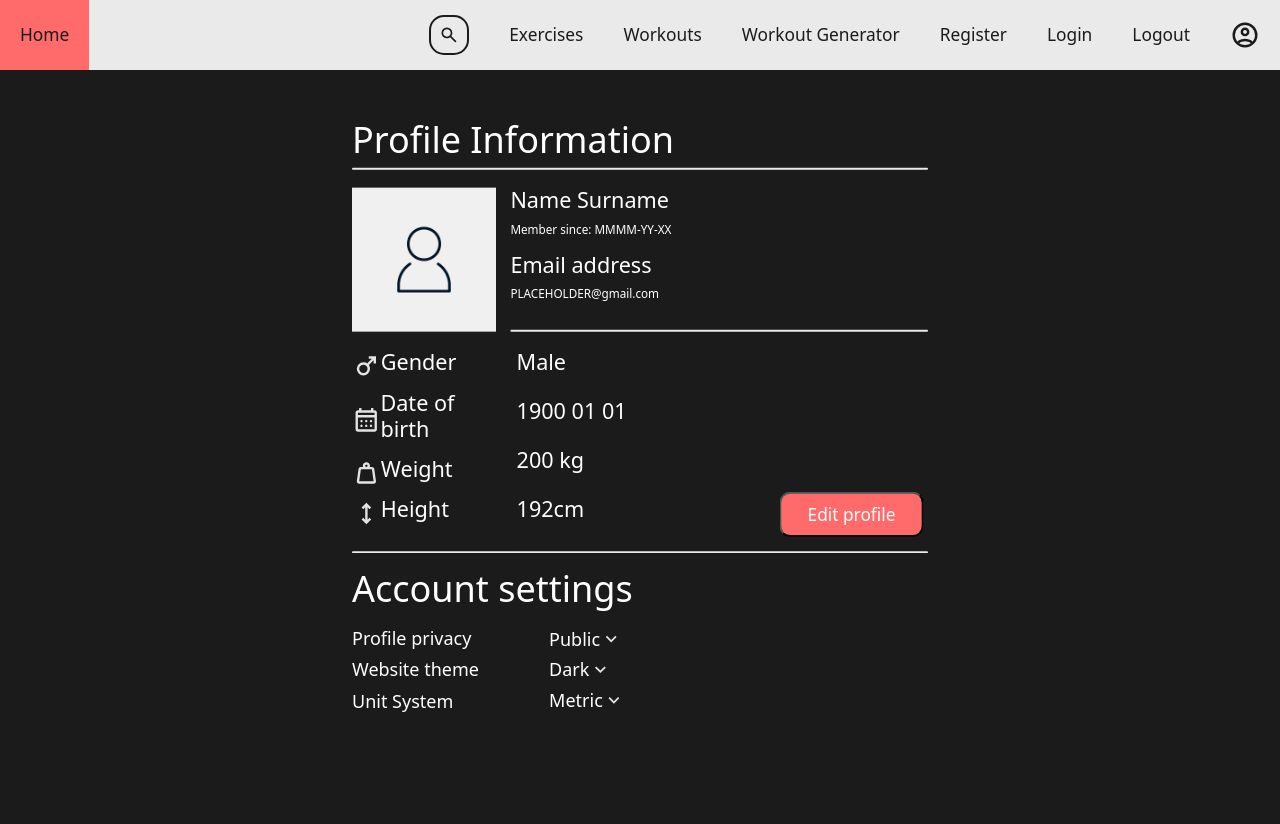
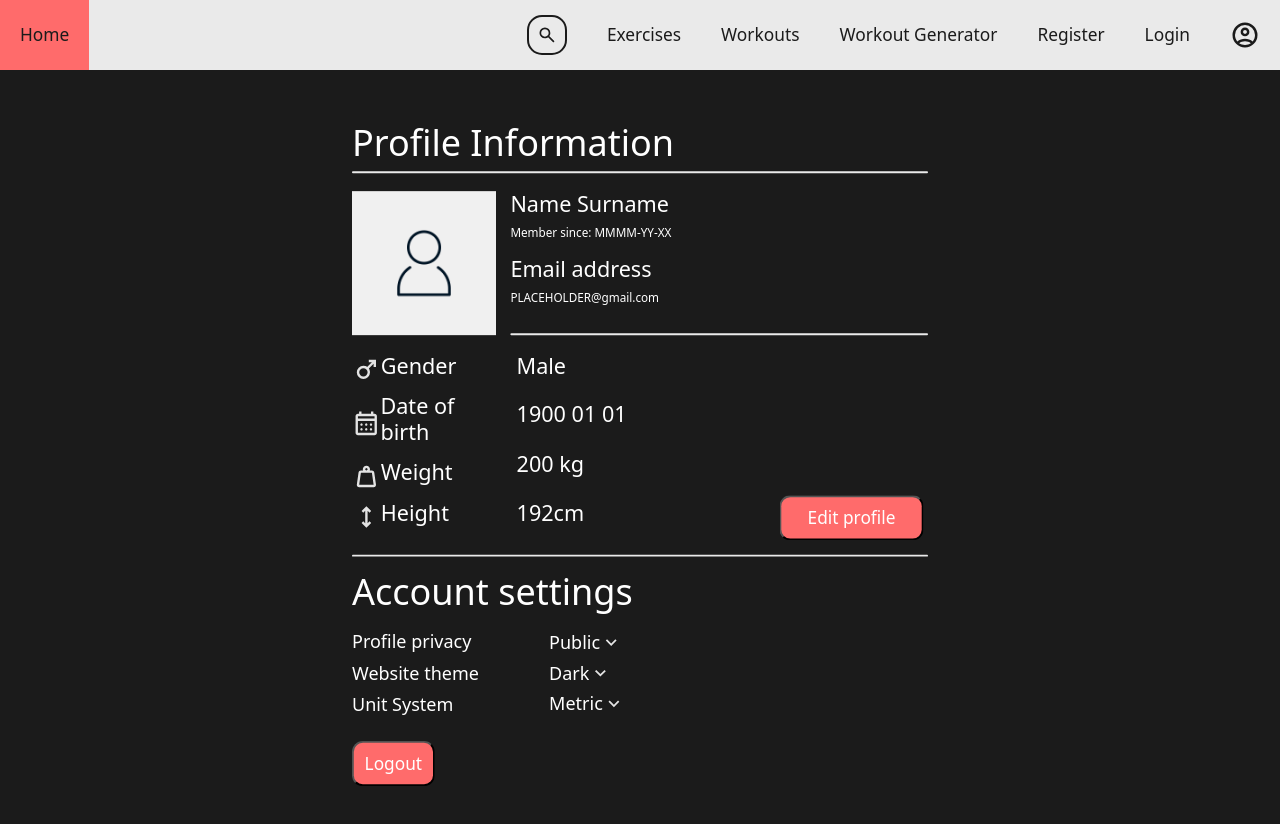
Before and after one commit to FitnessWebas/fitnessweb-ui, a React (Vite) app: page /Profile in a window 1280 px wide. Shown: the top 824 px of the page. Before the commit the page ends 800 px from the top, so only its background shows below. Built offline with nearby package versions, Linux system fonts and the light colour scheme; no server answers.

Commit message:
refactor: added logout button to profile

```diff
--- a/src/components/ProfileForm/Profile.module.css
+++ b/src/components/ProfileForm/Profile.module.css
@@ -91,6 +91,10 @@
   justify-content: right;
   align-items: flex-end;
 }
+.logoutButton {
+  display: flex;
+  justify-content: flex-start;
+}
 
 .infoButton button {
   width: 70%;
@@ -101,6 +105,23 @@
   font-weight: 500;
   height: 50px;
   overflow: hidden;
+}
+
+.logoutButton button {
+  display: inline-flex;
+  align-items: center;
+  width: auto;
+  border-radius: 12px;
+  padding: 12px;
+  margin-top: 20px;
+  margin-left: 0px;
+  background-color: var(--accent-1);
+  color: white;
+  font-size: 1.2rem;
+  font-weight: 500;
+  height: 50px;
+  overflow: hidden;
+  text-align: center;
 }
 
 .account {
--- a/src/components/ProfileForm/Profile.tsx
+++ b/src/components/ProfileForm/Profile.tsx
@@ -3,9 +3,11 @@ import Username from "../../assets/Username.png";
 import Username1 from "../../assets/Username1.jpg";
 import styles from "./Profile.module.css";
 import { useNavigate } from "react-router-dom";
+import { useLogoutUser } from "../../api/user/useLogoutUser";
 
 export const Profile = () => {
   const navigate = useNavigate();
+  const logout = useLogoutUser();
   const [name, setName] = useState("Name Surname");
   const [memberSince, setMemberSince] = useState("MMMM-YY-XX");
   const [email, setEmail] = useState("PLACEHOLDER@gmail.com");
@@ -128,6 +130,7 @@ export const Profile = () => {
           </div>
         </form>
         <hr className={styles.hr} />
+
         <form className={styles.account}>
           <h1>Account settings</h1>
           <div className={styles.accSettings}>
@@ -218,6 +221,17 @@ export const Profile = () => {
               </div>
             </div>
           </div>
+          <div className={styles.logoutButton}>
+            <button
+              type="button"
+              onClick={() => {
+                logout();
+                navigate("/");
+              }}
+            >
+              Logout
+            </button>
+          </div>
         </form>
       </div>
     </div>
--- a/src/components/navbar/NavBar.tsx
+++ b/src/components/navbar/NavBar.tsx
@@ -1,4 +1,4 @@
-import { Link, useNavigate } from "react-router-dom";
+import { Link } from "react-router-dom";
 import styles from "./NavBar.module.css";
 import { useState, useRef, useEffect } from "react";
 import RegisterModal from "../ModalPopUp/RegisterModal";
@@ -8,15 +8,12 @@ import PassResetModal from "../ModalPopUp/PassResetModal";
 import { useModal } from "../ModalPopUp/ModalOperations";
 import InitialProfileSetupModal from "../ModalPopUp/InitialProfileSetupModal";
 import { useGetByUserIdUserMetrics } from "../../api/userMetrics/useGetByUserIdUserMetrics";
-import { useLogoutUser } from "../../api/user/useLogoutUser";
 
 function NavBar() {
   const [isExpanded, setIsExpanded] = useState(false);
   const [isSidebarOpen, setIsSidebarOpen] = useState(false);
   const [isLoggedIn, setIsLoggedIn] = useState(false);
   const searchRef = useRef<HTMLDivElement>(null);
-  const logout = useLogoutUser();
-  const navigate = useNavigate();
 
   const loggedInUserId = localStorage.getItem("userId");
   const { data: getByUserIdUserMetricsData } = useGetByUserIdUserMetrics(
@@ -189,15 +186,6 @@ function NavBar() {
         <Link to="/Login" onClick={handleOpenLoginModal}>
           Login
         </Link>
-        <Link
-          to="/"
-          onClick={() => {
-            logout();
-            navigate("/");
-          }}
-        >
-          Logout
-        </Link>
 
         <Link to="/Profile" onClick={closeSidebar}>
           <svg
```
